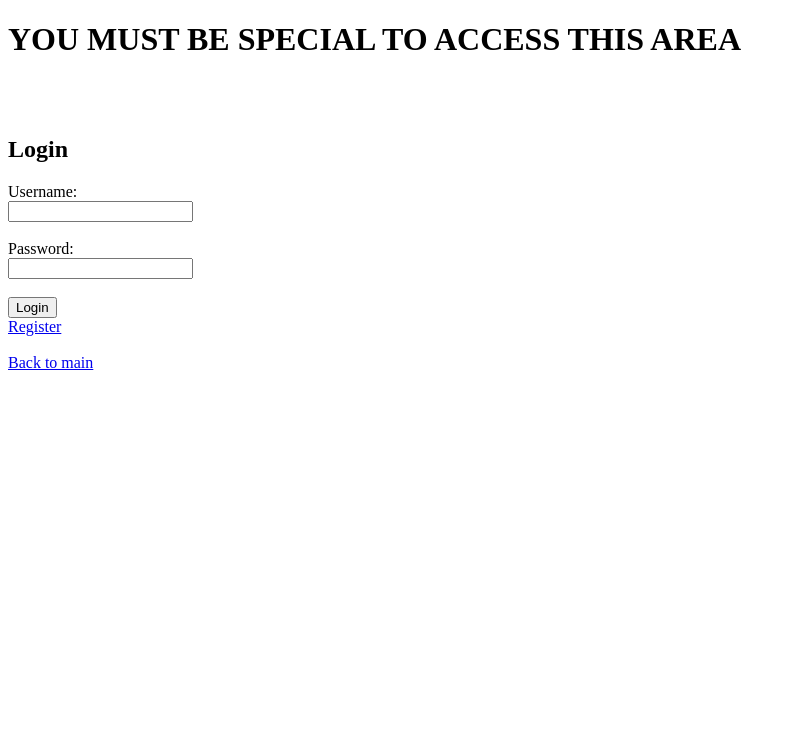
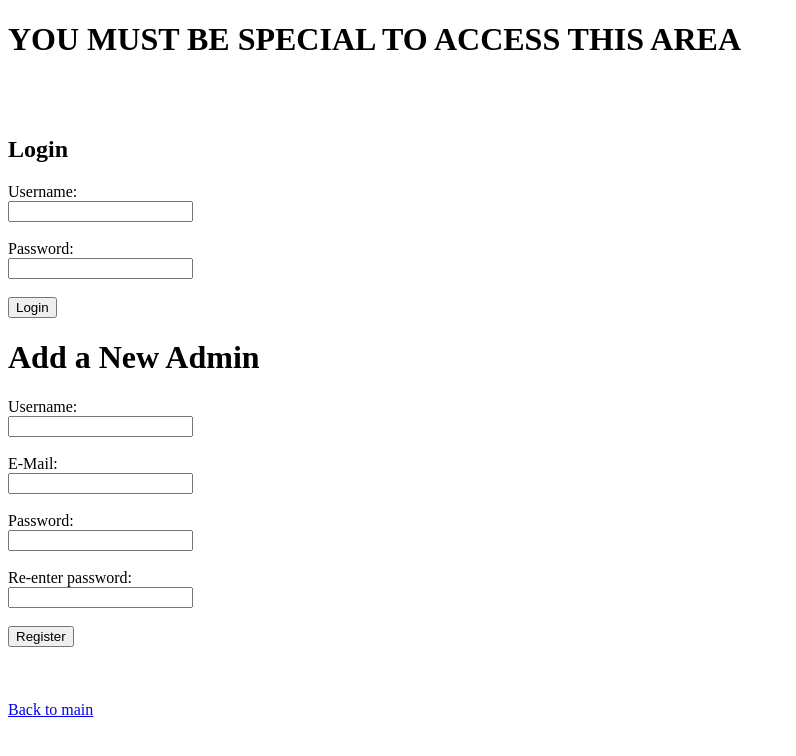
Before and after one commit to alexreynolds/orderve, a PHP site: page /login.php in a window 1280 px wide. Shown: the top 756 px of the page, without its empty margins (0-796 px from the left). Run offline with PHP 8.4, Linux system fonts and the light colour scheme.

Commit message:
playing around with location of register so i can make an admin on the actual site urgh

```diff
--- a/login.php
+++ b/login.php
@@ -111,7 +111,22 @@
     <input type="submit" value="Login" />
 </form>
 
-<a href="register.php">Register</a>
+<h1>Add a New Admin</h1>
+<form action="register.php" method="post">
+    Username:<br />
+    <input type="text" name="username" value="" />
+    <br /><br />
+    E-Mail:<br />
+    <input type="text" name="email" value="" />
+    <br /><br />
+    Password:<br />
+    <input type="password" name="password" value="" />
+    <br /><br />
+    Re-enter password:<br />
+    <input type="password" name="password2" value="" />
+    <br /><br />
+    <input type="submit" value="Register" />
+</form><br />
 
 
 
```
Also changed, not shown: index.php (+7 -3 lines).
